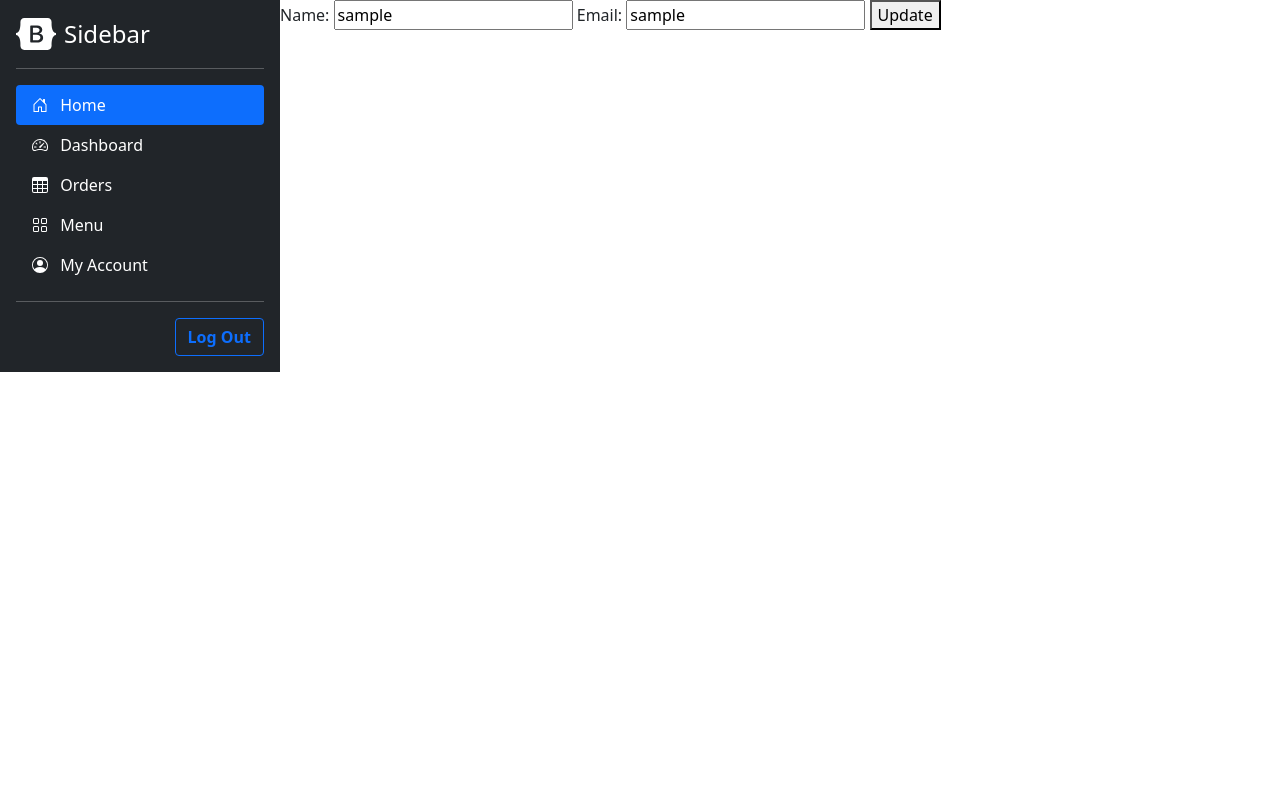
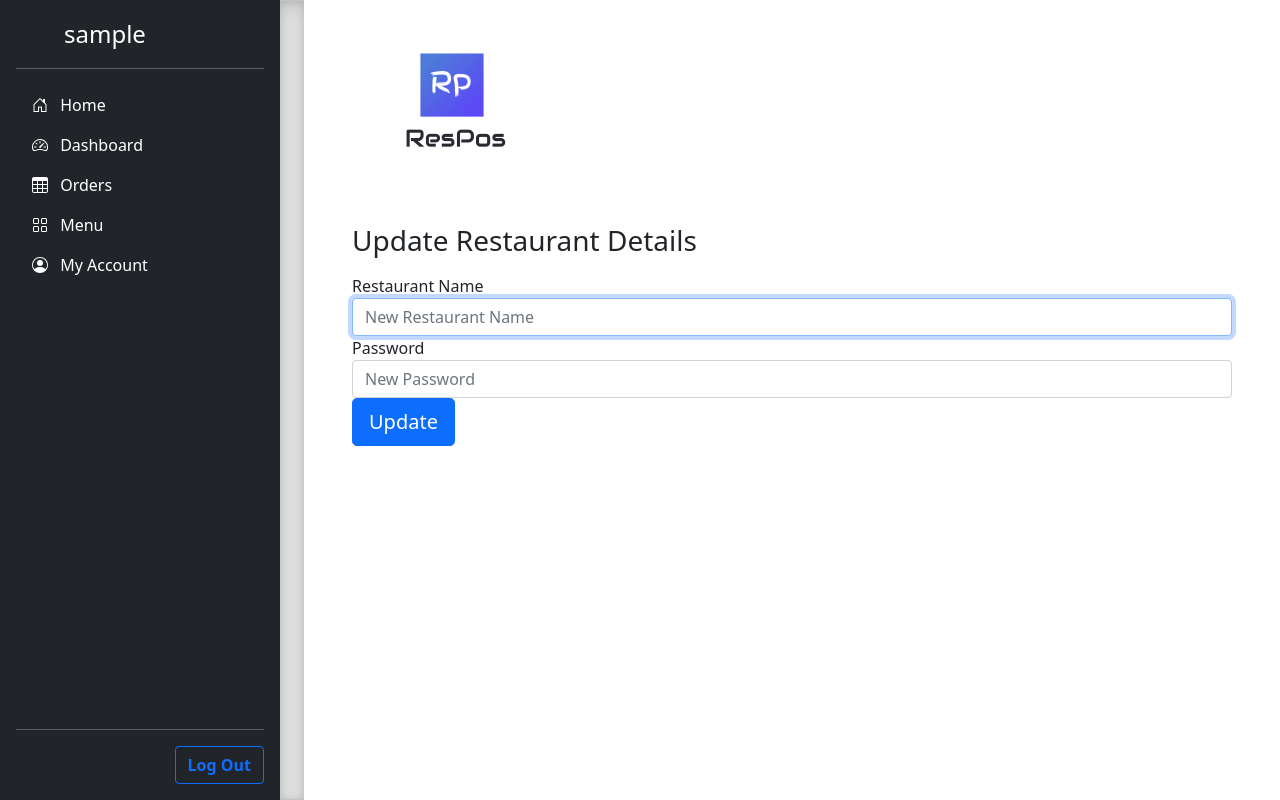
Before and after one commit to alam1704/pos_app, a Flask app: page /account/ in a window 1280 px wide. Run offline with Flask 2, Linux system fonts and the light colour scheme; the visitor is signed in with stand-in values (Sample User, id 1); data comes from the database, SQL or seed files in the repository; parts of the project's set-up code (start-up, migrations or seed data) failed here and were passed over.

Commit message:
added styling to my account

```diff
--- a/pos_app/schemas/restaurant_schema.py
+++ b/pos_app/schemas/restaurant_schema.py
@@ -10,7 +10,7 @@ class RestaurantSchema(ma.SQLAlchemyAutoSchema):
         load_instance = True
 
     restaurant_id = auto_field(dump_only=True)
-    restaurant_name = auto_field(required=True, validate=validate.Length(min=1,max=10))
+    restaurant_name = auto_field(required=True, validate=validate.Length(min=1,max=25))
     restaurant_email = auto_field(required=True, validate=validate.Email())
     restaurant_password = fields.Method(
         required=True,
--- a/pos_app/static/css/sidebar.css
+++ b/pos_app/static/css/sidebar.css
@@ -87,3 +87,7 @@ main {
 
 .fw-semibold { font-weight: 600; }
 .lh-tight { line-height: 1.25; }
+
+.nav-link:hover {
+    color: blue;
+}
--- a/pos_app/templates/restaurant_detail.html
+++ b/pos_app/templates/restaurant_detail.html
@@ -75,13 +75,13 @@
 
             <div class="d-flex flex-column flex-shrink-0 p-3 text-white bg-dark" style="width: 280px;">
                 <a href="#" class="d-flex align-items-center mb-3 mb-md-0 me-md-auto text-white text-decoration-none">
-                <svg class="bi me-2" width="40" height="32"><use xlink:href="#bootstrap"/></svg>
-                <span class="fs-4">Sidebar</span>
+                <svg class="bi me-2" width="40" height="32"><use xlink:href="#"/></svg>
+                <span class="fs-4">{{ current_user.restaurant_name }}</span>
                 </a>
                 <hr>
                 <ul class="nav nav-pills flex-column mb-auto">
                 <li class="nav-item">
-                    <a href="#" class="nav-link active" aria-current="page">
+                    <a href="#" class="nav-link text-white" aria-current="page">
                     <svg class="bi me-2" width="16" height="16"><use xlink:href="#home"/></svg>
                     Home
                     </a>
@@ -118,14 +118,24 @@
                     </form>
                 </div>
             </div>
+            <div class="b-example-divider"></div>
 
-            <div>
-                <form action="/account/" method="POST">
-                    <label for="restaurant_name">Name:</label>
-                    <input type="text" name="restaurant_name" value = "{{ current_user.restaurant_name }}">
-                    <label for="restaurant_email">Email:</label>
-                    <input type="text" name="restaurant_email" value = "{{ current_user.restaurant_email }}">
-                    <button>Update</button>
+            <div class="modal-body p-5 pt-0">
+                <form class="form-signin" action="/account/" method="POST">
+
+                    <img class="mb-4" src="/static/logo.png" alt="" width="200" height="200">
+                    <h1 class="h3 mb-3 font-weight-normal">Update Restaurant Details</h1>
+                    <label for="inputName" class="sr-only">Restaurant Name</label>
+                    <input type="text" name="restaurant_name" id="inputName" class="form-control" placeholder="New Restaurant Name" required autofocus>
+
+                    <label for="inputPassword" class="sr-only">Password</label>
+                    <input type="password" name="restaurant_password" id="inputPassword" class="form-control" placeholder="New Password" required>
+
+
+                    <button class="btn btn-lg btn-primary btn-block" type="submit">Update</button>
+
+
+
                 </form>
             </div>
         </main>
```
